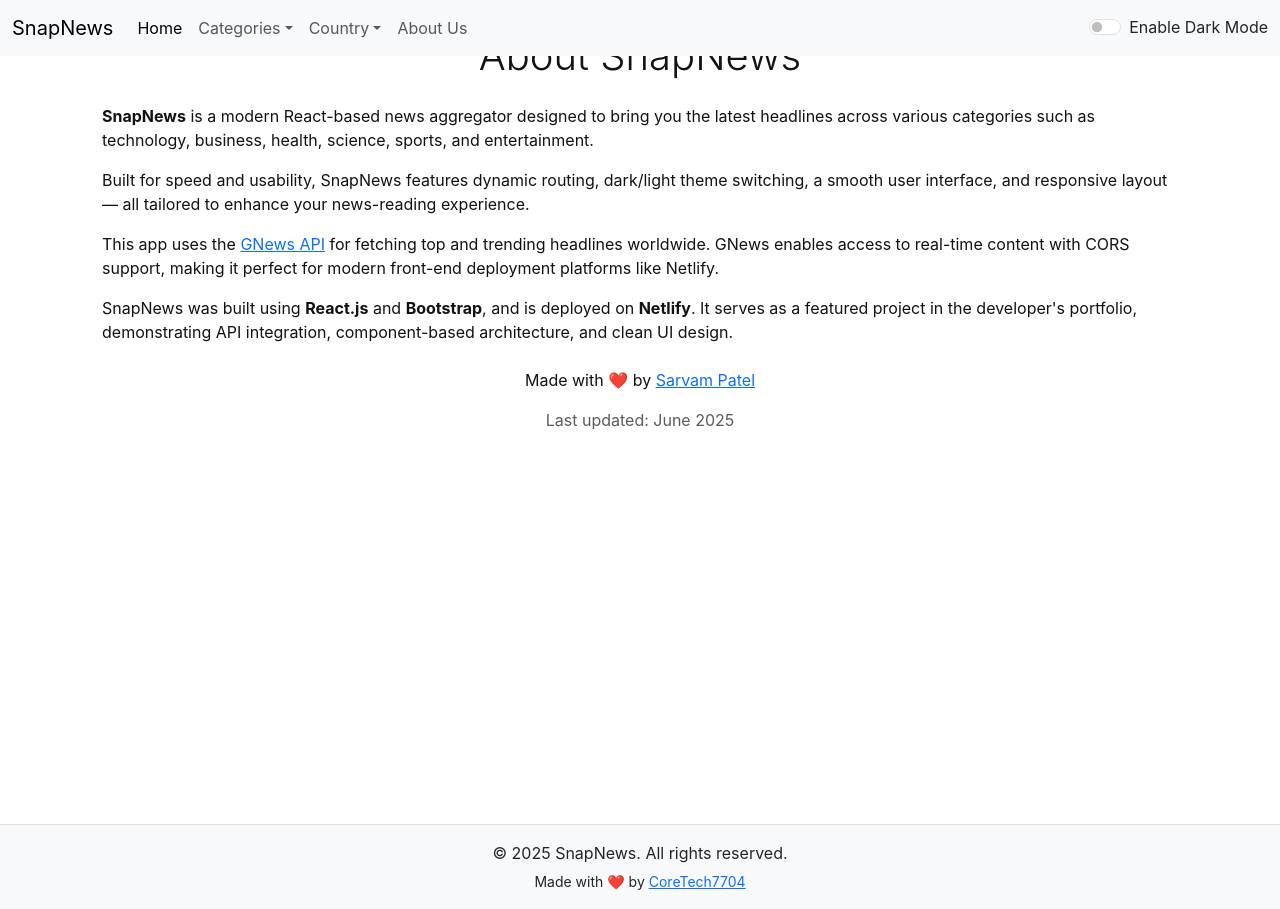
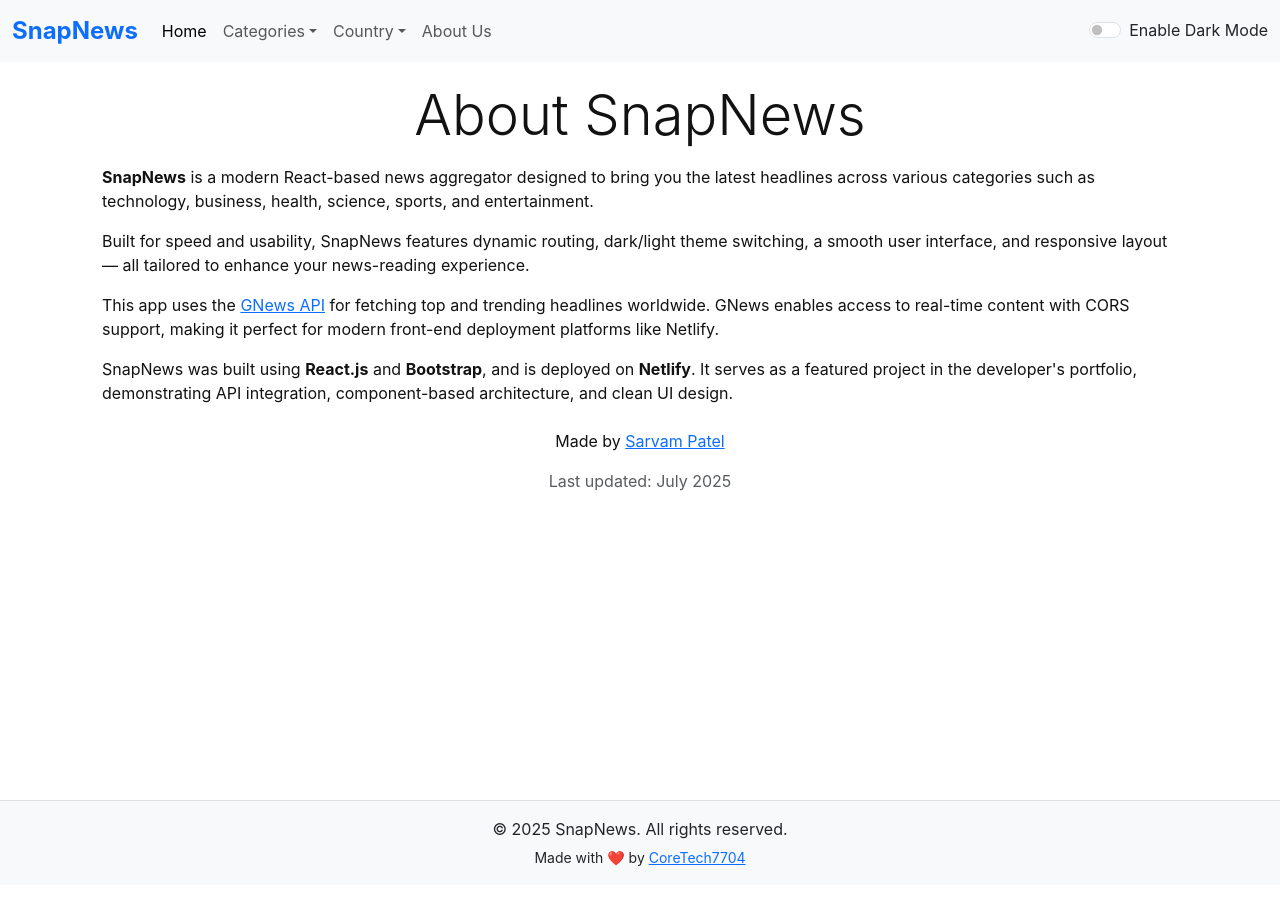
Before and after one commit to CoreTech7704/newsapp, a React (Create React App) app: page /about in a window 1280 px wide. After the commit the page ends 885 px from the top, so only its background shows below. Built offline with nearby package versions, Linux system fonts and the light colour scheme; no server answers.

Commit message:
UI optimization

```diff
--- a/src/Components/Aboutus.js
+++ b/src/Components/Aboutus.js
@@ -10,7 +10,7 @@ const AboutUs = ({ mode }) => {
 
   return (
     <div style={myStyle} className="container">
-      <h2 className="text-center mb-4 display-6">About SnapNews</h2>
+      <h2 className="text-center mb-3 display-4" style={{ marginTop: '50px'}}>About SnapNews</h2>
 
       <p>
         <strong>SnapNews</strong> is a modern React-based news aggregator designed to bring you the latest headlines across various categories such as technology, business, health, science, sports, and entertainment.
@@ -29,10 +29,10 @@ const AboutUs = ({ mode }) => {
       </p>
 
       <p className="mt-4 text-center">
-        Made with ❤️ by <a href="https://github.com/CoreTech7704" target="_blank" rel="noreferrer">Sarvam Patel</a>
+        Made by <a href="https://github.com/CoreTech7704" target="_blank" rel="noreferrer">Sarvam Patel</a>
       </p>
 
-      <p className="text-muted text-center">Last updated: June 2025</p>
+      <p className="text-muted text-center">Last updated: July 2025</p>
     </div>
   );
 };
--- a/src/Components/Footer.js
+++ b/src/Components/Footer.js
@@ -4,9 +4,9 @@ const Footer = ({ mode }) => {
   const footerClass = mode === 'dark' ? 'bg-dark text-light' : 'bg-light text-dark';
 
   return (
-    <footer className={`py-3 mt-4 ${footerClass}`}>
+    <footer className={`py-3 ${footerClass}`}>
       <div className="container text-center">
-        <p className="mb-1">© {new Date().getFullYear()} SnapNews. All rights reserved.</p>
+        <p className="mb-1">© 2025 SnapNews. All rights reserved.</p>
         <small>
           Made with ❤️ by <a href="https://github.com/CoreTech7704" target="_blank" rel="noreferrer">CoreTech7704</a>
         </small>
--- a/src/Components/Navbar.js
+++ b/src/Components/Navbar.js
@@ -6,7 +6,7 @@ const Navbar = ({ mode, ToggleMode, changeCountry }) => {
   return (
     <nav className={`navbar fixed-top navbar-expand-lg navbar-${mode} bg-${mode}`}>
       <div className="container-fluid">
-        <Link className="navbar-brand" to="/">SnapNews</Link>
+        <Link className="navbar-brand text-primary fw-bold fs-4" to="/">SnapNews</Link>
 
         <button
           className="navbar-toggler"
--- a/src/Components/NewsItem.js
+++ b/src/Components/NewsItem.js
@@ -23,7 +23,7 @@ const NewsItem = ({ title, description, mode, imageurl, newsurl, author, date, s
           <h5 className="card-title">{title ? title.slice(0, 60) : 'No Title'}</h5>
           <p className="card-text">{description ? description.slice(0, 100) : 'No Description'}...</p>
           <p className="card-text">
-            <small className="text-body-secondary">
+            <small className={mode === 'dark' ? 'text-light' : 'text-body-secondary'}>
               By {displayAuthor.slice(0, 20)} on {new Date(date).toLocaleDateString()}.
             </small>
           </p>
```
